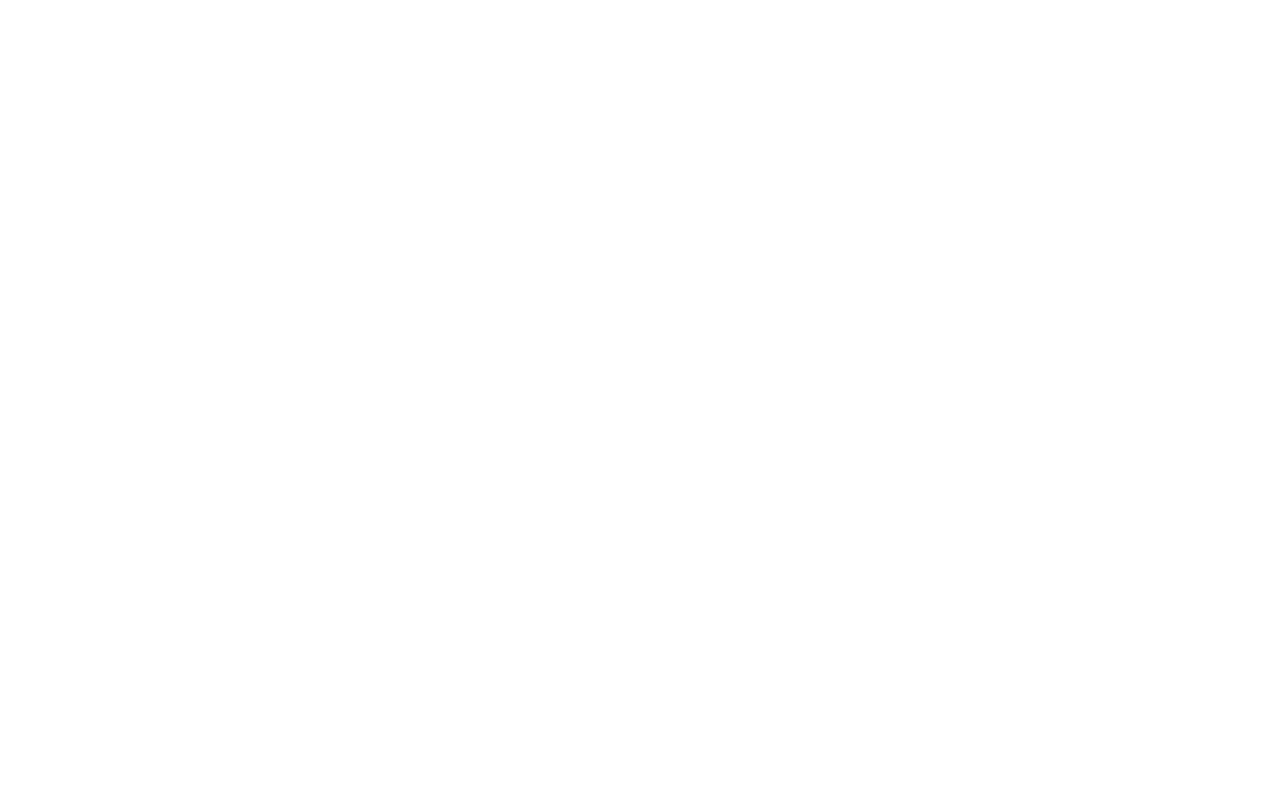
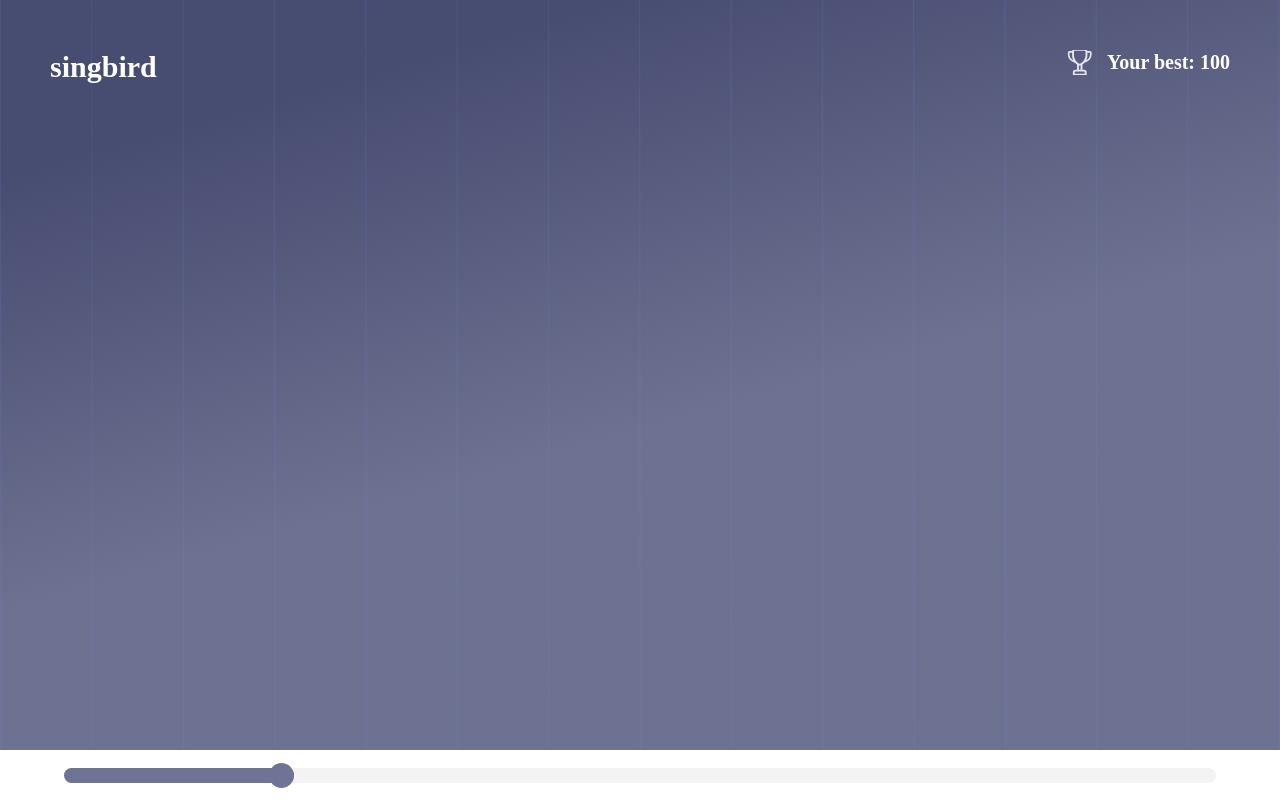
Before and after one commit to oliverlauridsen/singbird, a React (Create React App) app: page /training-type/1/1 in a window 1280 px wide. Built offline with nearby package versions, Linux system fonts and the light colour scheme; a web font is replaced by a local one.

Commit message:
implement Level component && register a global listen for the ESC key to later trigger a 'menu' overlay

```diff
--- a/src/components/Learn/Level.tsx
+++ b/src/components/Learn/Level.tsx
@@ -1,5 +1,73 @@
-import React from "react";
+import styled from "styled-components";
+import linesBackground from "../../img/linesBackground.svg";
+import Player from "./Player";
+import trophy from "../../img/trophy.svg";
+import { useEffect } from "react";
 
 export default function Level() {
-	return <div></div>;
+	useEffect(() => {
+		document.addEventListener(
+			"keydown",
+			(e: any) => e.key === "Escape" && alert("Escape")
+		);
+	}, []);
+
+	return (
+		<StyledLevel>
+			<img src={linesBackground} alt='' />
+			<div className='logo'>singbird</div>
+			<div className='score'>
+				<img src={trophy} alt='' />
+				Your best: 100
+			</div>
+
+			<Player />
+		</StyledLevel>
+	);
 }
+
+const StyledLevel = styled.div`
+	background: linear-gradient(
+		164.08deg,
+		#474c71 15.21%,
+		rgba(84, 89, 126, 0.85) 52.53%
+	);
+	width: 100%;
+	height: 100vh;
+	overflow: hidden;
+	position: relative;
+	z-index: 1;
+
+	.logo {
+		font-size: 30px;
+		font-weight: 700;
+		color: white;
+		cursor: pointer;
+		position: absolute;
+		top: 50px;
+		left: 50px;
+	}
+	.score {
+		font-size: 20px;
+		font-weight: 700;
+		color: white;
+		position: absolute;
+		top: 50px;
+		right: 50px;
+		display: flex;
+		align-items: center;
+
+		img {
+			width: 25px;
+			height: 25px;
+			margin-right: 15px;
+		}
+	}
+
+	img {
+		width: 100%;
+		height: 100%;
+		background-repeat: no-repeat;
+		object-fit: cover;
+	}
+`;
--- /dev/null
+++ b/src/components/Learn/Player.tsx
@@ -0,0 +1,48 @@
+import React from "react";
+import styled from "styled-components";
+export default function Player() {
+	return (
+		<StyledPlayer>
+			<div className='controls-wrapper'>
+				<div className='progress-bar'>
+					<div className='progress-knob'></div>
+				</div>
+			</div>
+		</StyledPlayer>
+	);
+}
+
+const StyledPlayer = styled.div`
+	width: 100%;
+	background-color: #ffffff;
+	z-index: 2;
+	height: 50px;
+	position: absolute;
+	bottom: 0;
+	display: flex;
+
+	.controls-wrapper {
+		background-color: #f3f3f3;
+		width: 90%;
+		margin: auto;
+		height: 15px;
+		border-radius: 10px;
+		display: flex;
+
+		.progress-bar {
+			background-color: #6f7395;
+			width: 20%;
+			border-radius: 10px;
+			display: flex;
+			justify-content: flex-end;
+
+			.progress-knob {
+				background-color: #6f7395;
+				height: 25px;
+				width: 25px;
+				border-radius: 50%;
+				margin-top: -5px;
+			}
+		}
+	}
+`;
--- a/src/index.tsx
+++ b/src/index.tsx
@@ -10,9 +10,9 @@
 );
 
 root.render(
-	<React.StrictMode>
-		<RouterProvider router={router} />
-	</React.StrictMode>
+	// <React.StrictMode>
+	<RouterProvider router={router} />
+	// </React.StrictMode>
 );
 
 reportWebVitals();
--- a/tsconfig.json
+++ b/tsconfig.json
@@ -6,7 +6,7 @@
 		"skipLibCheck": true,
 		"esModuleInterop": true,
 		"allowSyntheticDefaultImports": true,
-		"strict": true,
+		"strict": false,
 		"forceConsistentCasingInFileNames": true,
 		"noFallthroughCasesInSwitch": true,
 		"module": "esnext",
```
Also changed, not shown: src/img/linesBackground.svg (added), src/img/trophy.svg (added).
